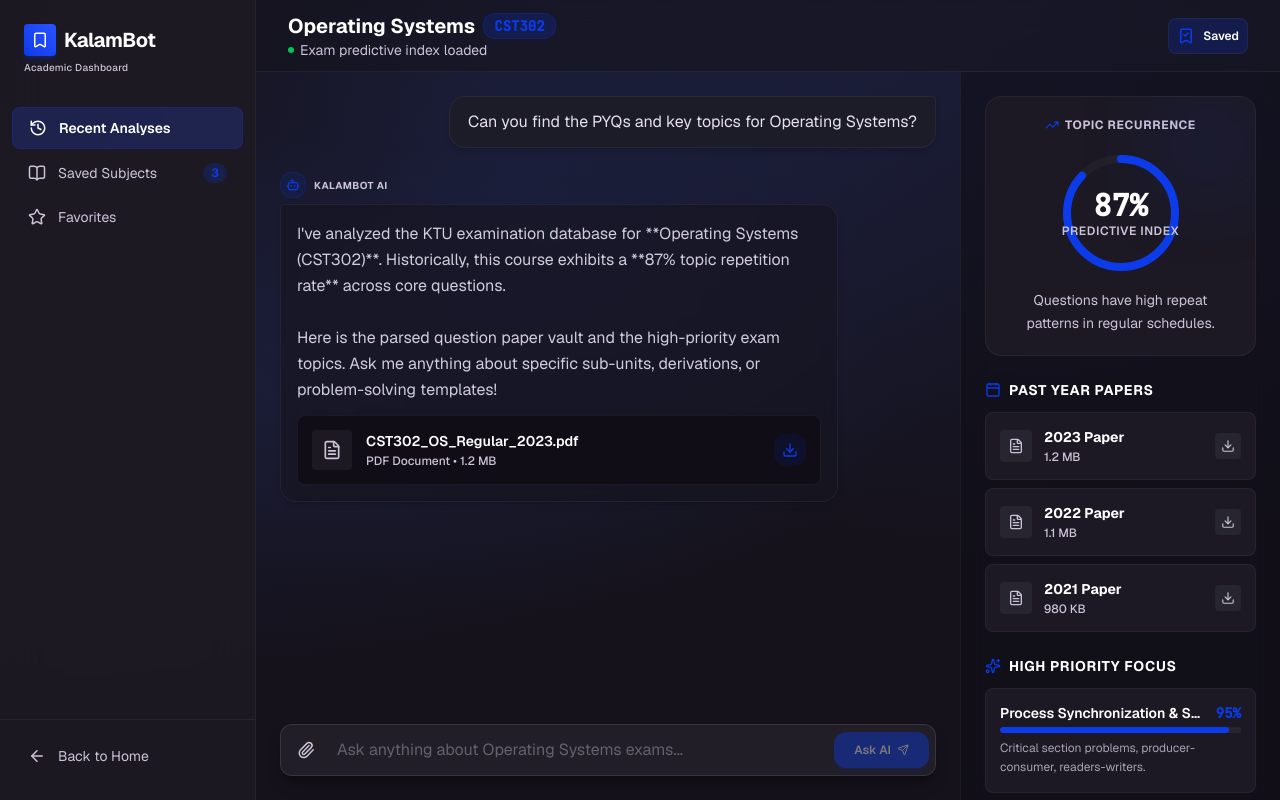
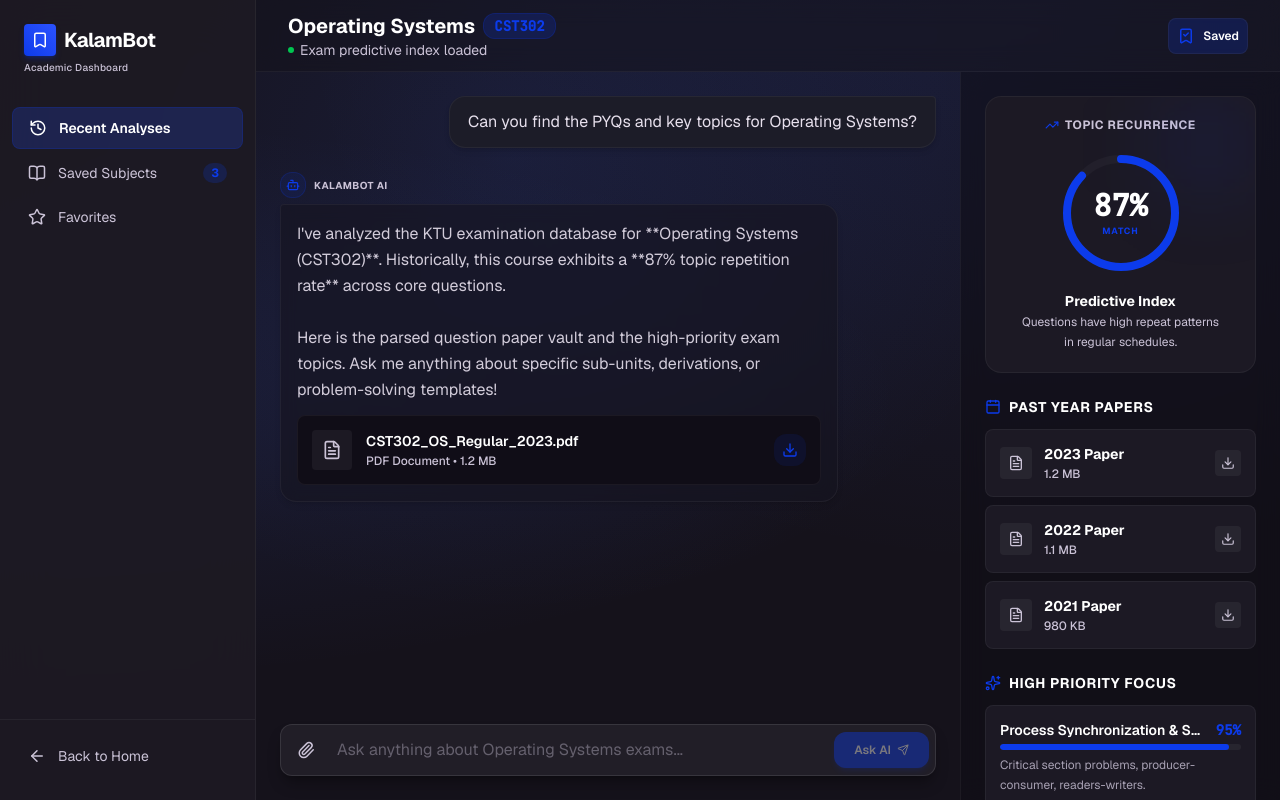
Before and after one commit to monke-kami/babel, a React (Vite) app in the folder frontend/: page /chat in a window 1280 px wide. Both pictures are taken after typing "Sample" into the empty fields and a click on the button "Analyze PYQs". Built offline with nearby package versions, Linux system fonts and the light colour scheme.

Commit message:
fix: resolve circular gauge label overflow by adjusting label placement

```diff
--- a/frontend/src/components/ChatPage.tsx
+++ b/frontend/src/components/ChatPage.tsx
@@ -647,7 +647,7 @@ I can help you review:
                       <TrendingUp className="h-3.5 w-3.5 text-primary" /> Topic Recurrence
                     </span>
 
-                    <div className="relative w-32 h-32 flex items-center justify-center mb-3">
+                    <div className="relative w-32 h-32 flex items-center justify-center mb-2">
                       <svg className="w-full h-full transform -rotate-90">
                         <circle
                           cx="64" cy="64" r="54"
@@ -668,11 +668,12 @@ I can help you review:
                       </svg>
                       <div className="absolute flex flex-col items-center justify-center">
                         <span className="text-3xl font-extrabold text-white font-mono">{currentSubjectInfo.recurrenceRate}%</span>
-                        <span className="text-[10px] md:text-xs text-on-surface-variant font-semibold uppercase tracking-wider">Predictive Index</span>
+                        <span className="text-[9px] text-primary font-bold uppercase tracking-widest mt-0.5">Match</span>
                       </div>
                     </div>
 
-                    <p className="text-sm text-on-surface-variant max-w-[200px] leading-relaxed">
+                    <p className="text-sm font-bold text-white mt-1.5">Predictive Index</p>
+                    <p className="text-xs text-on-surface-variant max-w-[200px] leading-relaxed mt-0.5">
                       Questions have high repeat patterns in regular schedules.
                     </p>
                   </div>
```
